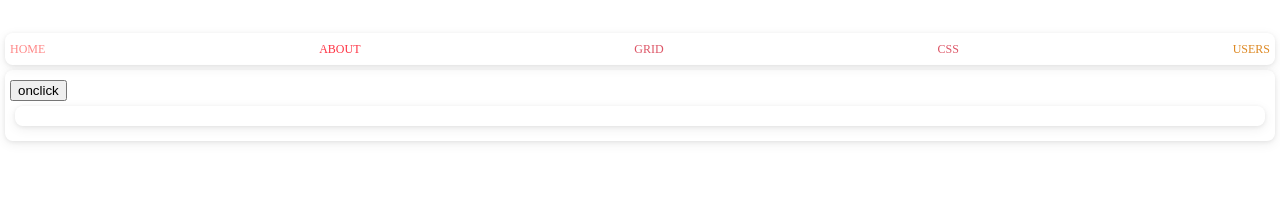
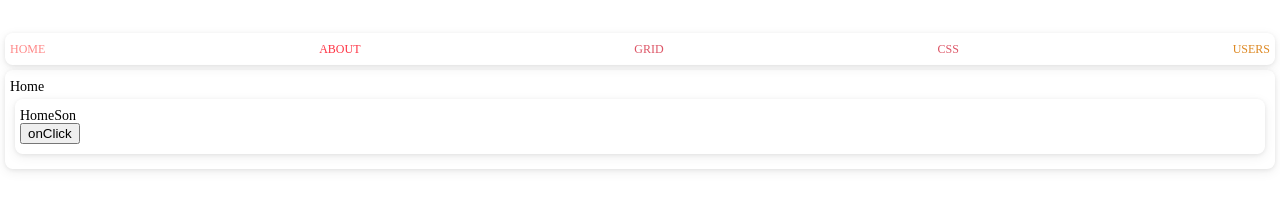
Before and after one commit to easyhoo242/react-demo, a React (Vite) app: page / in a window 1280 px wide. Shown: the part 567-778 px from the top of the page. Built offline with nearby package versions, Linux system fonts and the light colour scheme.

Commit message:
feat: 路由方案 修改 -> 增加layout

```diff
--- /dev/null
+++ b/src/components/Layout/index.tsx
@@ -0,0 +1,35 @@
+import { Link, Outlet } from 'react-router-dom'
+
+const CURRENT_USER = 23
+
+export default function Layout() {
+  return (
+    <>
+      <section className='cw-base-shadow flex items-center justify-between text-[12px] uppercase'>
+        <Link className='color-[#f88]' to='/'>
+          HOME
+        </Link>
+
+        <Link className='color-[#f34]' to='/about'>
+          ABOUT
+        </Link>
+
+        <Link className='color-[#d56]' to='/grid'>
+          GRID
+        </Link>
+
+        <Link className='color-[#d56]' to='/css'>
+          Css
+        </Link>
+
+        <Link className='color-[#d82]' to={`/users/${CURRENT_USER}`}>
+          Users
+        </Link>
+      </section>
+
+      <div className='cw-base-shadow'>
+        <Outlet />
+      </div>
+    </>
+  )
+}
--- a/src/pages/App.tsx
+++ b/src/pages/App.tsx
@@ -1,13 +1,12 @@
-import { Routes, Route, Link } from 'react-router-dom'
+import { Routes, Route } from 'react-router-dom'
 import Top from '~/components/Top'
 import Body from '~/components/Body'
+import Layout from '~/components/Layout'
 import About from '~/pages/About'
 import Home from '~/pages/Home'
 import Grid from '~/pages/Grid'
 import Css from '~/pages/Css'
 import User from '~/pages/Users/_id'
-
-const CURRENT_USER = 23
 
 export default function App() {
   return (
@@ -15,31 +14,9 @@
       <Top />
       <Body />
 
-      <section className='cw-base-shadow flex items-center justify-between text-[12px] uppercase'>
-        <Link className='color-[#f88]' to='/'>
-          HOME
-        </Link>
-
-        <Link className='color-[#f34]' to='/about'>
-          ABOUT
-        </Link>
-
-        <Link className='color-[#d56]' to='/grid'>
-          GRID
-        </Link>
-
-        <Link className='color-[#d56]' to='/css'>
-          Css
-        </Link>
-
-        <Link className='color-[#d82]' to={`/users/${CURRENT_USER}`}>
-          Users
-        </Link>
-      </section>
-
-      <div className='cw-base-shadow'>
-        <Routes>
-          <Route path='/' element={<Home />} />
+      <Routes>
+        <Route path='/' element={<Layout />}>
+          <Route index element={<Home />} />
           <Route path='/about' element={<About />} />
           <Route path='/grid' element={<Grid />} />
           <Route path='/css' element={<Css />} />
@@ -47,8 +24,8 @@
           <Route path='/users'>
             <Route path=':id' element={<User />} />
           </Route>
-        </Routes>
-      </div>
+        </Route>
+      </Routes>
     </div>
   )
 }
--- a/src/pages/Home/index.tsx
+++ b/src/pages/Home/index.tsx
@@ -1,16 +1,11 @@
-import { Outlet } from 'react-router-dom'
-
 export default function Father() {
   function handleOnclick(res: string) {
     console.log(res)
   }
   return (
     <>
+      <div>Home</div>
       <Son title='9999' handleOnclick={handleOnclick} />
-
-      <div className='cw-base-shadow'>
-        <Outlet />
-      </div>
     </>
   )
 }
@@ -18,14 +13,16 @@
 export function Son(props: any) {
   const title = '0000'
   return (
-    <>
+    <div className='cw-base-shadow'>
+      HomeSon
+      <br />
       <button
         onClick={() => {
           props.handleOnclick(title)
         }}
       >
-        onclick
+        onClick
       </button>
-    </>
+    </div>
   )
 }
```
